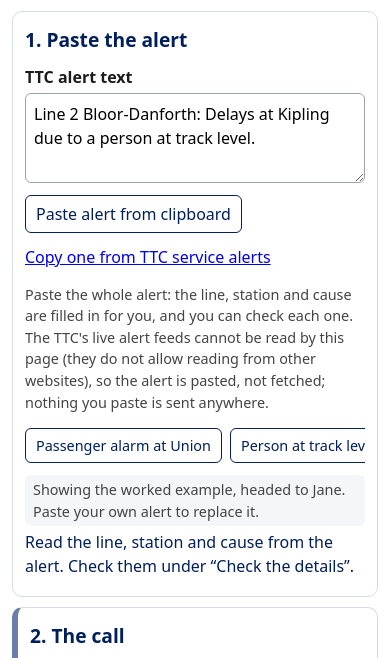
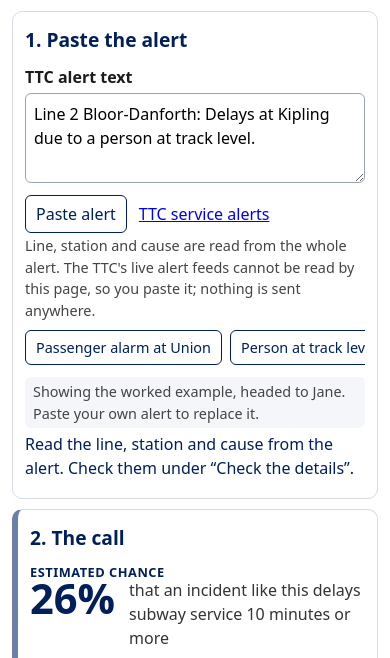
Before and after one commit to ALENZACODES/wait-or-walk, a plain HTML site: page index.html in a window 390 px wide. Shown: the part 131-789 px from the top of the page. Drawn offline with Linux system fonts and the light colour scheme.

Commit message:
Keep the phone result above the fold with the paste button

```diff
--- a/index.html
+++ b/index.html
@@ -26,8 +26,8 @@
     <h2 id="in-h">1. Paste the alert</h2>
     <label for="alert">TTC alert text <span class="hint">(from the TTC site, app or a platform screen)</span></label>
     <textarea id="alert" rows="3" placeholder="Line 1: No service between St Clair and Lawrence due to a medical emergency."></textarea>
-    <p class="pasterow"><button type="button" id="pasteBtn">Paste alert from clipboard</button> <a href="https://www.ttc.ca/service-alerts" target="_blank" rel="noopener">Copy one from TTC service alerts</a></p>
-    <p class="small">Paste the whole alert: the line, station and cause are filled in for you, and you can check each one. The TTC's live alert feeds cannot be read by this page (they do not allow reading from other websites), so the alert is pasted, not fetched; nothing you paste is sent anywhere.</p>
+    <p class="pasterow"><button type="button" id="pasteBtn">Paste alert</button> <a href="https://www.ttc.ca/service-alerts" target="_blank" rel="noopener">TTC service alerts</a></p>
+    <p class="small pastenote">Line, station and cause are read from the whole alert. The TTC's live alert feeds cannot be read by this page, so you paste it; nothing is sent anywhere.</p>
     <div class="samples" role="group" aria-label="Example alerts">
       <span>Examples:</span>
       <button type="button" data-alert="Line 1 Yonge-University: Minor delays at Union while we deal with a passenger alarm.">Passenger alarm at Union</button>
--- a/styles.css
+++ b/styles.css
@@ -89,3 +89,5 @@ h4 { color: var(--blue); margin: 14px 0 6px; font-size: .95rem; }
 .scope { margin: 4px 0 6px; font-size: .92rem; color: #3a3f4b; }
 .suggest { margin: 6px 0; padding: 6px 10px; border-left: 4px solid var(--blue); background: #f4f7fc; }
 .pasterow { margin: 6px 0; display: flex; gap: 12px; align-items: center; flex-wrap: wrap; }
+.pastenote { margin: 2px 0 6px; }
+.pasterow { margin: 6px 0 2px; }
```
Also changed, not shown: 1 other file.
